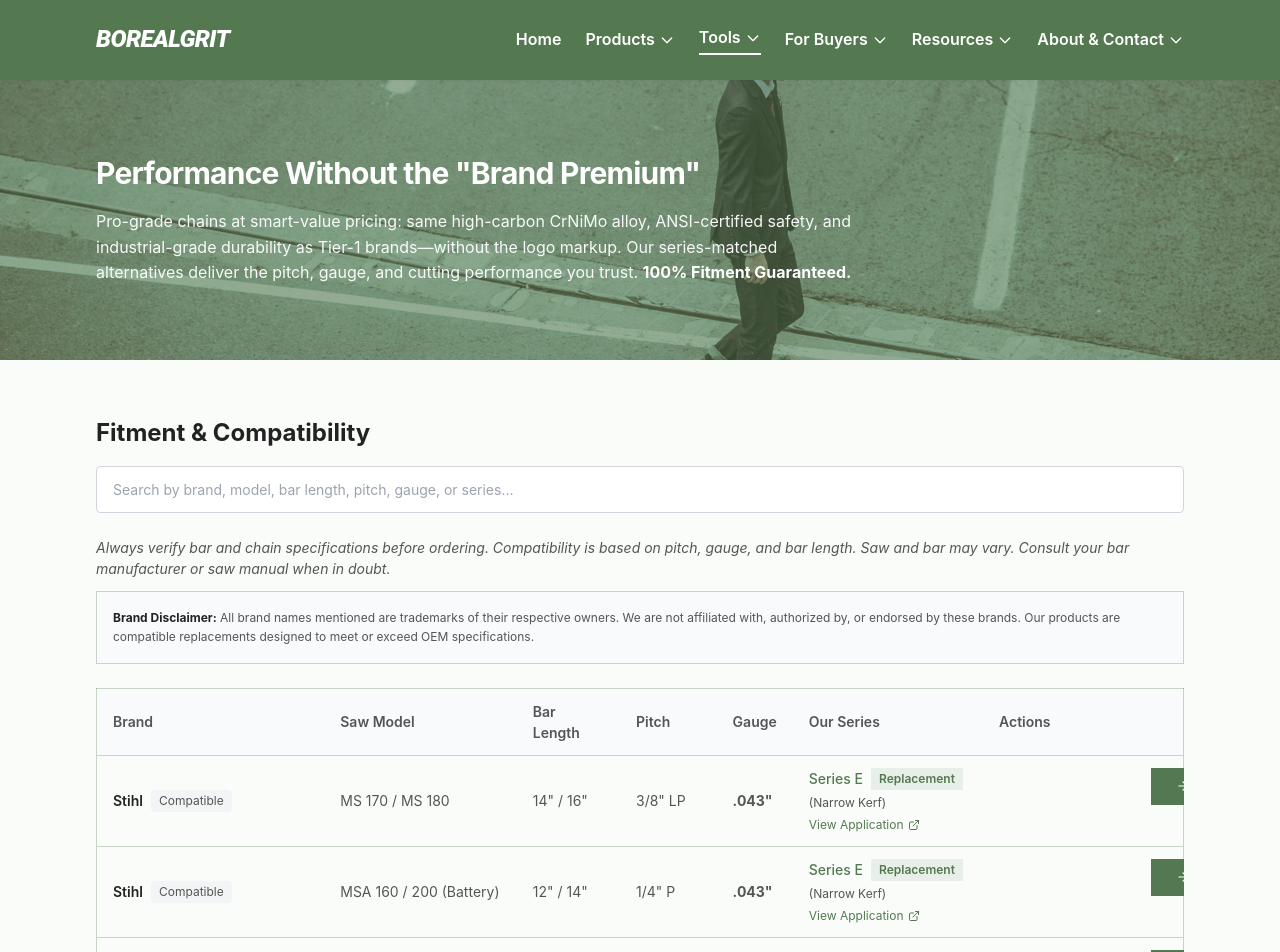
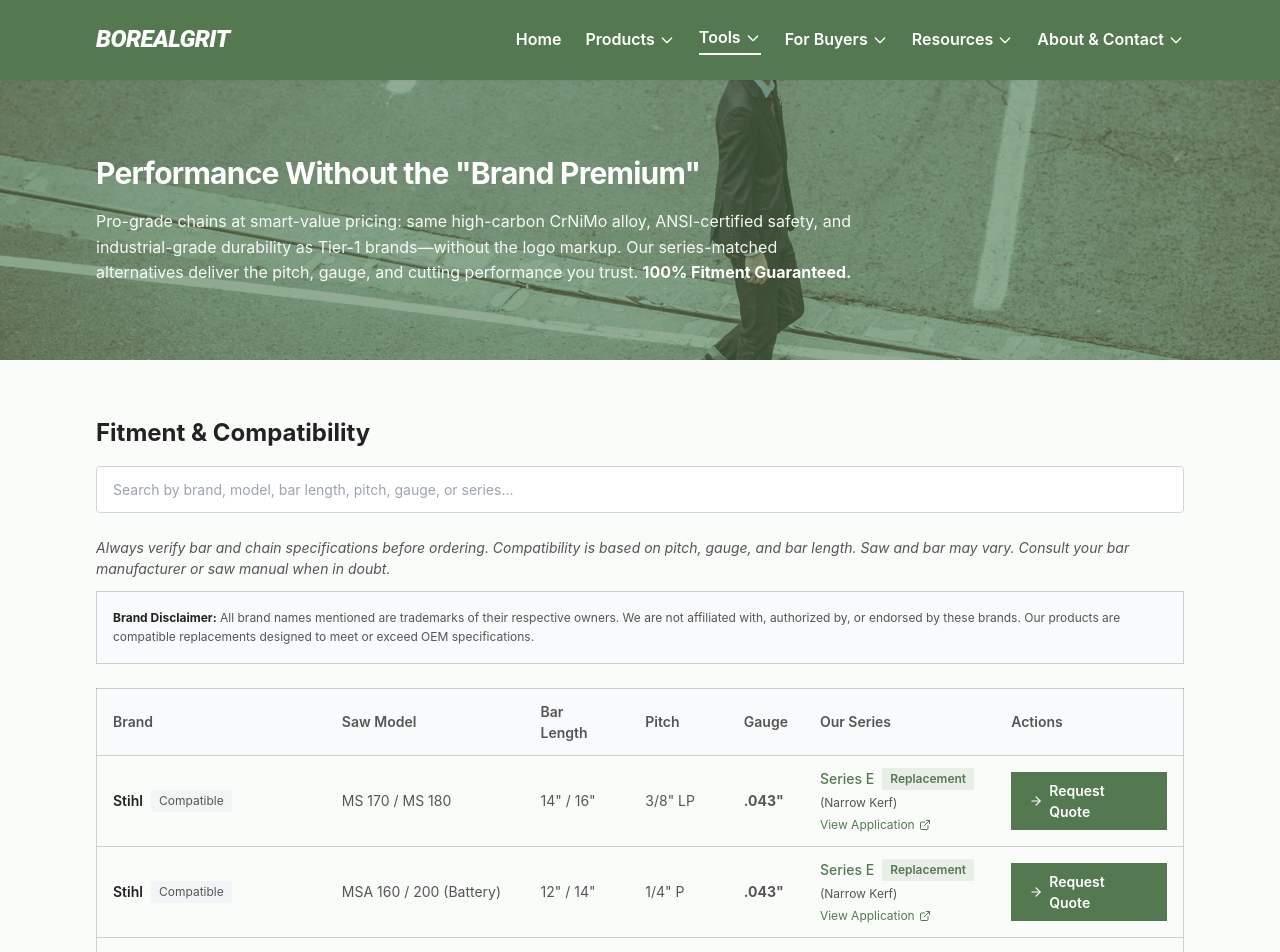
Before and after one commit to LoganOYoung/chainsaw-chain-supplier-borealgrit, a Next.js app: page /fitment-finder in a window 1280 px wide. Shown: the top 952 px of the page. Built offline with nearby package versions, Linux system fonts and the light colour scheme.

Commit message:
fix: align Request Quote buttons with Actions header on desktop

```diff
--- a/app/fitment-finder/page.tsx
+++ b/app/fitment-finder/page.tsx
@@ -206,7 +206,7 @@ export default function FitmentFinderPage() {
                 <th className="text-left px-4 py-3 font-semibold">Pitch</th>
                 <th className="text-left px-4 py-3 font-semibold">Gauge</th>
                 <th className="text-left px-4 py-3 font-semibold">Our Series</th>
-                <th className="text-left px-4 py-3 font-semibold w-[200px] min-w-[200px]">Actions</th>
+                <th className="text-left px-4 py-3 font-semibold min-w-[180px]">Actions</th>
               </tr>
             </thead>
             <tbody>
--- a/app/globals.css
+++ b/app/globals.css
@@ -249,46 +249,35 @@ body {
   }
 }
 
-/* Desktop: compat table Actions cell grid layout */
+/* Desktop: compat table Actions cell — single column, button left-aligned with "Actions" header */
 @media (min-width: 768px) {
   .fitment-compat-table td.fitment-actions-cell {
-    display: grid !important;
-    grid-template-columns: minmax(4.25rem, auto) minmax(0, 1fr);
-    gap: 0 0.5rem;
-    align-items: center;
+    display: table-cell !important;
+    vertical-align: middle;
     padding-top: 0.75rem;
     padding-bottom: 0.75rem;
     padding-left: 1rem;
     padding-right: 1rem;
     text-align: left;
-    width: 200px;
-    min-width: 200px;
+    min-width: 180px;
   }
   .fitment-compat-table td.fitment-actions-cell::before {
-    content: "";
-    display: block;
+    display: none;
   }
   .fitment-compat-table td.fitment-actions-cell > .fitment-actions-block {
-    display: grid;
-    grid-template-columns: minmax(4.25rem, auto) minmax(0, 1fr);
-    gap: 0 0.5rem;
-    align-items: center;
+    display: block;
     min-width: 0;
   }
   .fitment-compat-table td.fitment-actions-cell .fitment-actions-grid-spacer {
-    display: block;
-    grid-column: 1;
+    display: none;
   }
   .fitment-compat-table td.fitment-actions-cell .fitment-actions-block > a {
-    grid-column: 2;
-    justify-self: start;
+    display: inline-flex;
     width: auto;
-    min-width: 170px;
+    min-width: 140px;
     max-width: 240px;
     margin: 0;
-    display: inline-flex;
     flex-shrink: 0;
-    white-space: nowrap;
   }
 }
 
```
